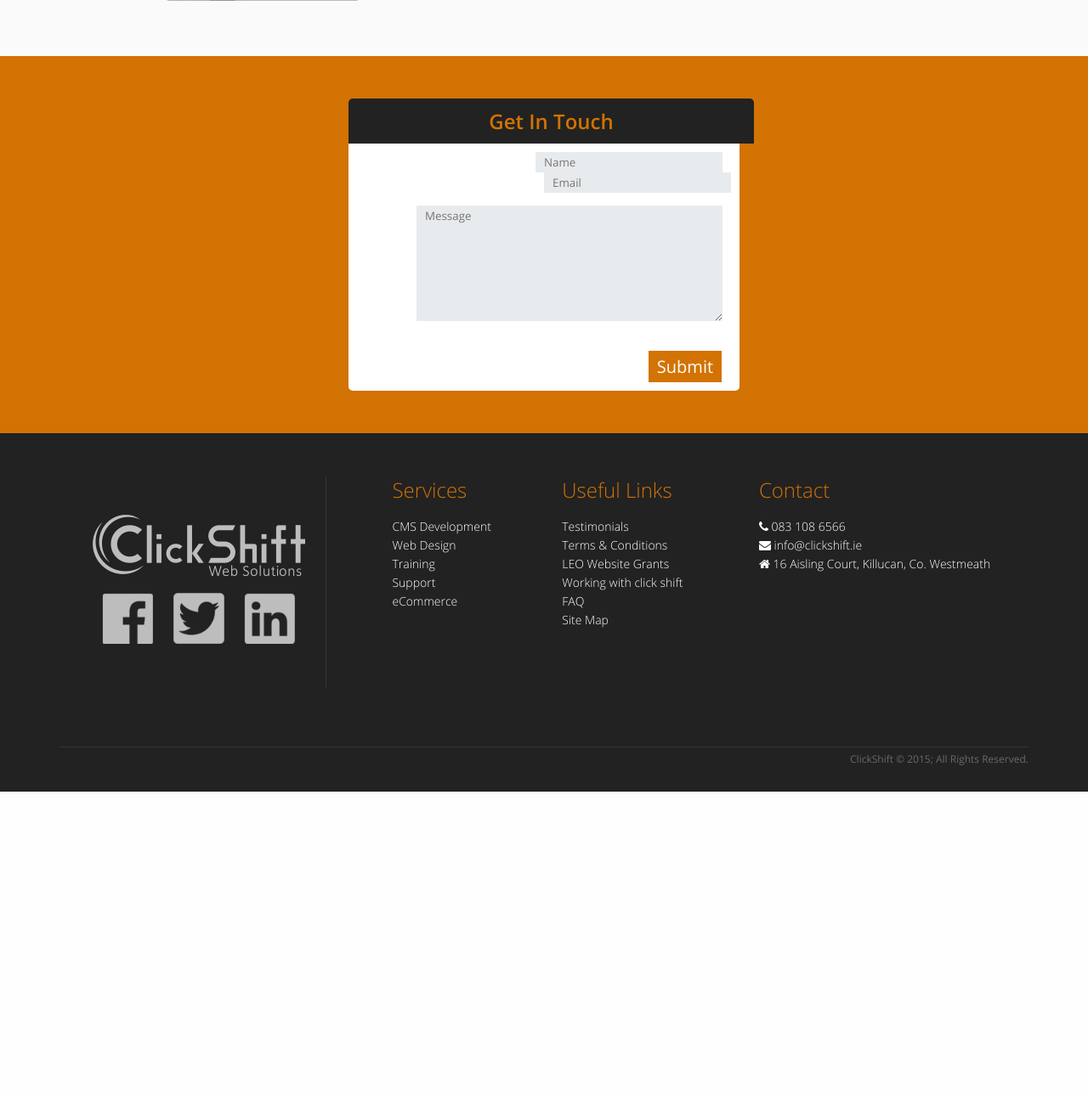
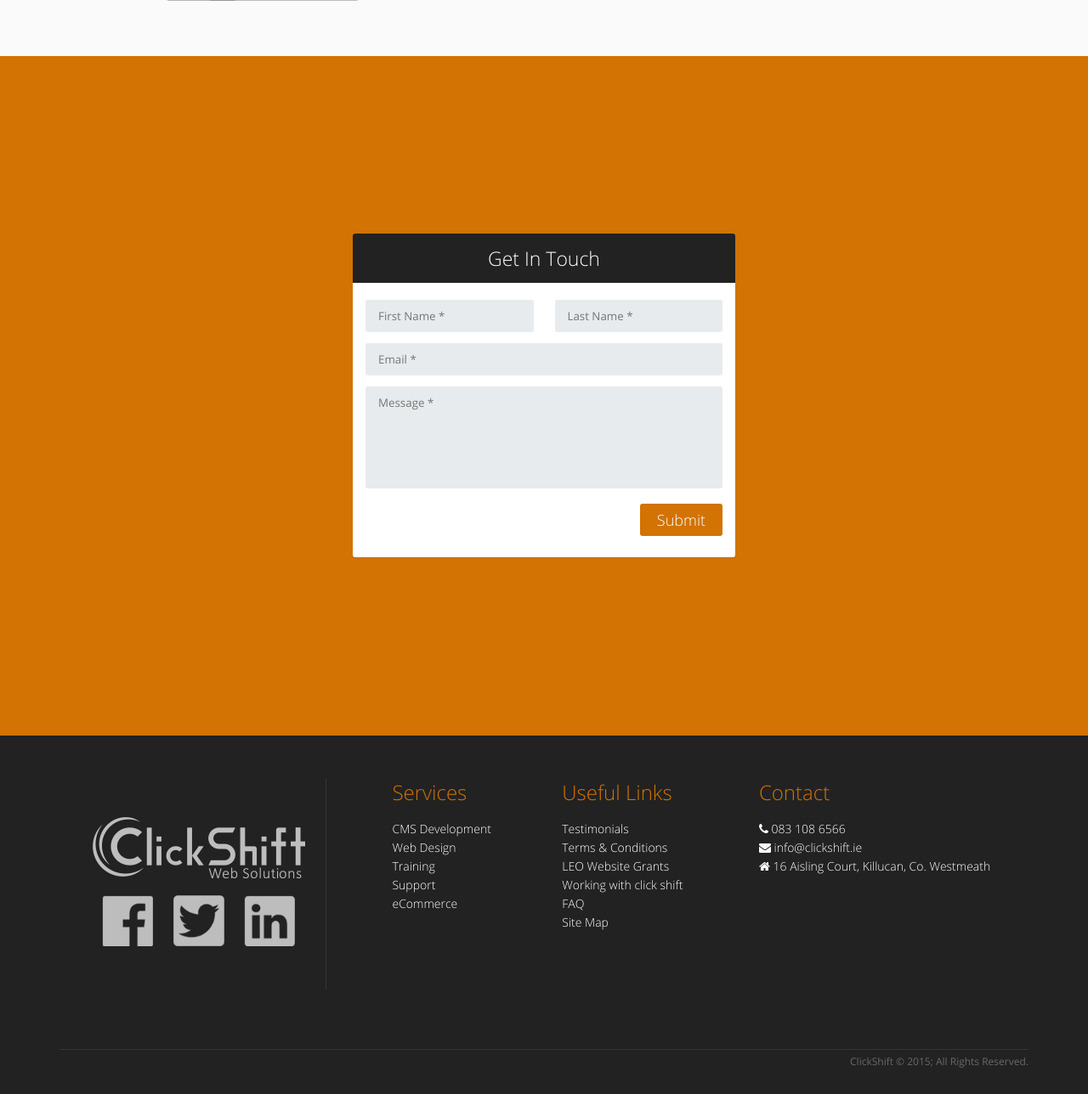
Before and after one commit to kenneth27dunne/github4nubs2, a PHP site: page / in a window 1280 px wide. Shown: the part 2428-3716 px from the top of the page at 85% size. Before the commit the page ends 3360 px from the top, so only its background shows below. Run offline with PHP 8.4, Linux system fonts and the light colour scheme; some libraries are stand-ins or nearby versions.

Commit message:
completed get in touch form(only form)

```diff
--- a/index.php
+++ b/index.php
@@ -106,12 +106,18 @@
 						<h2>Get In Touch</h2>
 					</div>
 					<form class="contact-form-content">
-						<input  type="text" placeholder="Name">
-						<input  type="email" placeholder="Email">
-						<br>
-						<textarea  placeholder="Message"></textarea>
-								<br>
-						<div>
+
+						<div class="name_input_holder">
+							<input  type="text" placeholder="First Name *">
+							<input  type="text" placeholder="Last Name *">
+						</div>
+						<div class="email_input_holder">
+							<input  type="email" placeholder="Email *">
+						</div>
+						<div class="textarea_holder">
+							<textarea  placeholder="Message *"></textarea>
+						</div>
+						<div class="submit_holder">
 							<input type="submit" value="Submit"/>
 						</div>
 					</form>
--- a/styles/_base.sass
+++ b/styles/_base.sass
@@ -1,6 +1,9 @@
 //variables
 $accent: #d27303
 $font-color: #696969
+
+.clear
+  clear: both
 
 .design-title
   color: $accent
--- a/styles/_homepage.sass
+++ b/styles/_homepage.sass
@@ -239,51 +239,85 @@
 
 .request-quote-container
   text-align: center
-  padding: 50px 0
+  height: 100vh
+  display: -webkit-flex
+  display: flex
+  align-items: center
+  -webkit-justify-content: space-around
+  justify-content: space-around
   background-color: $accent
   .hompage-contact-form
     padding: 0
+    max-width: 450px
+    .contact-form-heading
+      border-radius: 3px 3px 0px 0px
+      background-color: #222
+      width: 100%
+      text-align: center
+      padding: 13px 0
+      margin: 0
+      h2
+        padding: 0
+        margin: 0
+        font:
+          size: 23px
+          family: "OpenSans-light"
+          weight: 100
+        color: #fff
     .contact-form-content
+      padding: 20px 0
+      margin: 0
       background-color: #fff
-      border-radius: 0px 0px 5px 5px
-      padding: 10px
-    .contact-form-heading
-      border-radius: 5px 5px 0px 0px
-      background-color: #222
-      color: #fff
-      padding: 10px 20px
-      text-align: center
-  textarea
-    margin: 10px
-    border: none
-    background-color: #e8ebed
-    clear: both
-    width: 340px
-    height: 130px
-    padding: 3px 10px
-    margin-top: 15px
-  input[type="text"], input[type="email"]
-    padding: 10px
-    background-color: #e8ebed
-    border: none
-    width: 200px
-    padding: 3px 10px
-  input[type="text"]
-    margin-right: 10px
-  div
-    text-align: right
-    max-width: 460px
-    width: 95%
-    margin: auto
-    input[type="submit"]
-      color: #fff
-      padding: 5px 10px
-      margin-top: 20px
-      background-color: $accent
-      border: none
-      font:
-        family: "OpenSans-Reg"
-        size: 20px
+      border-radius: 0px 0px 3px 3px
+      width: 100%
+      input[type="text"], input[type="email"], textarea
+        padding: 10px 15px
+        margin: 0 15px
+        border-radius: 3px
+        border: none
+        background-color: #e8ebed
+        resize: none
+        margin-bottom: 13px
+      .submit_holder
+        display: -webkit-flex
+        display: flex
+        -webkit-justify-content: flex-end
+        justify-content: flex-end
+        input[type="submit"]
+          color: #fff
+          padding: 7px 20px
+          margin: 5px 15px
+          background-color: $accent
+          border: none
+          border-radius: 3px
+          font:
+            family: "OpenSans-Light"
+            size: 18px
+      .email_input_holder
+        display: -webkit-flex
+        display: flex
+        -webkit-justify-content: space-around
+        justify-content: space-around
+        input
+          width: 100%
+      .name_input_holder
+        display: -webkit-flex
+        display: flex
+        -webkit-justify-content: space-around
+        justify-content: space-around
+        input
+          width: 50%
+        input:first-child
+          margin-right: 10px
+      .textarea_holder
+        display: -webkit-flex
+        display: flex
+        -webkit-justify-content: space-around
+        justify-content: space-around
+        textarea
+          width: 100%
+          height: 100px
+
 
 // Footer
 .footer-container
--- a/styles/style.css
+++ b/styles/style.css
@@ -1,3 +1,6 @@
+.clear {
+  clear: both; }
+
 .design-title {
   color: #d27303;
   margin-bottom: 30px;
@@ -312,50 +315,82 @@ a {
 
 .request-quote-container {
   text-align: center;
-  padding: 50px 0;
+  height: 100vh;
+  display: -webkit-flex;
+  display: flex;
+  align-items: center;
+  -webkit-justify-content: space-around;
+  justify-content: space-around;
   background-color: #d27303; }
   .request-quote-container .hompage-contact-form {
-    padding: 0; }
+    padding: 0;
+    max-width: 450px; }
+    .request-quote-container .hompage-contact-form .contact-form-heading {
+      border-radius: 3px 3px 0px 0px;
+      background-color: #222;
+      width: 100%;
+      text-align: center;
+      padding: 13px 0;
+      margin: 0; }
+      .request-quote-container .hompage-contact-form .contact-form-heading h2 {
+        padding: 0;
+        margin: 0;
+        font-size: 23px;
+        font-family: "OpenSans-light";
+        font-weight: 100;
+        color: #fff; }
     .request-quote-container .hompage-contact-form .contact-form-content {
+      padding: 20px 0;
+      margin: 0;
       background-color: #fff;
-      border-radius: 0px 0px 5px 5px;
-      padding: 10px; }
-    .request-quote-container .hompage-contact-form .contact-form-heading {
-      border-radius: 5px 5px 0px 0px;
-      background-color: #222;
-      color: #fff;
-      padding: 10px 20px;
-      text-align: center; }
-  .request-quote-container textarea {
-    margin: 10px;
-    border: none;
-    background-color: #e8ebed;
-    clear: both;
-    width: 340px;
-    height: 130px;
-    padding: 3px 10px;
-    margin-top: 15px; }
-  .request-quote-container input[type="text"], .request-quote-container input[type="email"] {
-    padding: 10px;
-    background-color: #e8ebed;
-    border: none;
-    width: 200px;
-    padding: 3px 10px; }
-  .request-quote-container input[type="text"] {
-    margin-right: 10px; }
-  .request-quote-container div {
-    text-align: right;
-    max-width: 460px;
-    width: 95%;
-    margin: auto; }
-    .request-quote-container div input[type="submit"] {
-      color: #fff;
-      padding: 5px 10px;
-      margin-top: 20px;
-      background-color: #d27303;
-      border: none;
-      font-family: "OpenSans-Reg";
-      font-size: 20px; }
+      border-radius: 0px 0px 3px 3px;
+      width: 100%; }
+      .request-quote-container .hompage-contact-form .contact-form-content input[type="text"], .request-quote-container .hompage-contact-form .contact-form-content input[type="email"], .request-quote-container .hompage-contact-form .contact-form-content textarea {
+        padding: 10px 15px;
+        margin: 0 15px;
+        border-radius: 3px;
+        border: none;
+        background-color: #e8ebed;
+        resize: none;
+        margin-bottom: 13px; }
+      .request-quote-container .hompage-contact-form .contact-form-content .submit_holder {
+        display: -webkit-flex;
+        display: flex;
+        -webkit-justify-content: flex-end;
+        justify-content: flex-end; }
+        .request-quote-container .hompage-contact-form .contact-form-content .submit_holder input[type="submit"] {
+          color: #fff;
+          padding: 7px 20px;
+          margin: 5px 15px;
+          background-color: #d27303;
+          border: none;
+          border-radius: 3px;
+          font-family: "OpenSans-Light";
+          font-size: 18px; }
+      .request-quote-container .hompage-contact-form .contact-form-content .email_input_holder {
+        display: -webkit-flex;
+        display: flex;
+        -webkit-justify-content: space-around;
+        justify-content: space-around; }
+        .request-quote-container .hompage-contact-form .contact-form-content .email_input_holder input {
+          width: 100%; }
+      .request-quote-container .hompage-contact-form .contact-form-content .name_input_holder {
+        display: -webkit-flex;
+        display: flex;
+        -webkit-justify-content: space-around;
+        justify-content: space-around; }
+        .request-quote-container .hompage-contact-form .contact-form-content .name_input_holder input {
+          width: 50%; }
+        .request-quote-container .hompage-contact-form .contact-form-content .name_input_holder input:first-child {
+          margin-right: 10px; }
+      .request-quote-container .hompage-contact-form .contact-form-content .textarea_holder {
+        display: -webkit-flex;
+        display: flex;
+        -webkit-justify-content: space-around;
+        justify-content: space-around; }
+        .request-quote-container .hompage-contact-form .contact-form-content .textarea_holder textarea {
+          width: 100%;
+          height: 100px; }
 
 .footer-container {
   position: relative;
```
Also changed, not shown: 1 other file.
